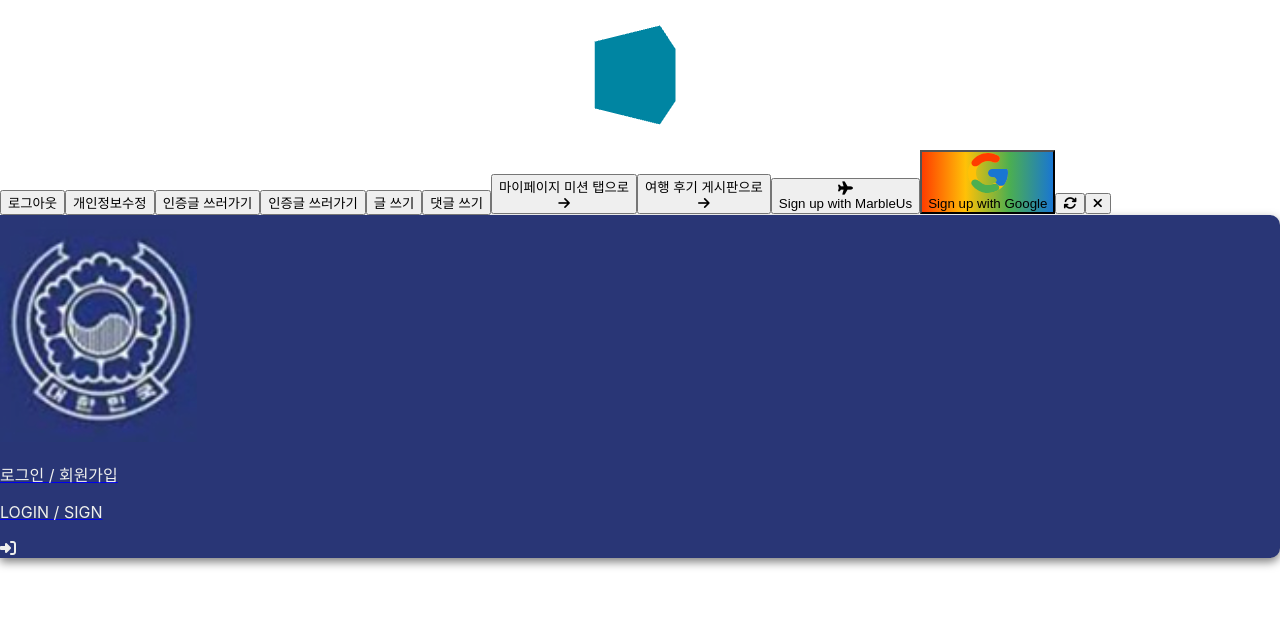
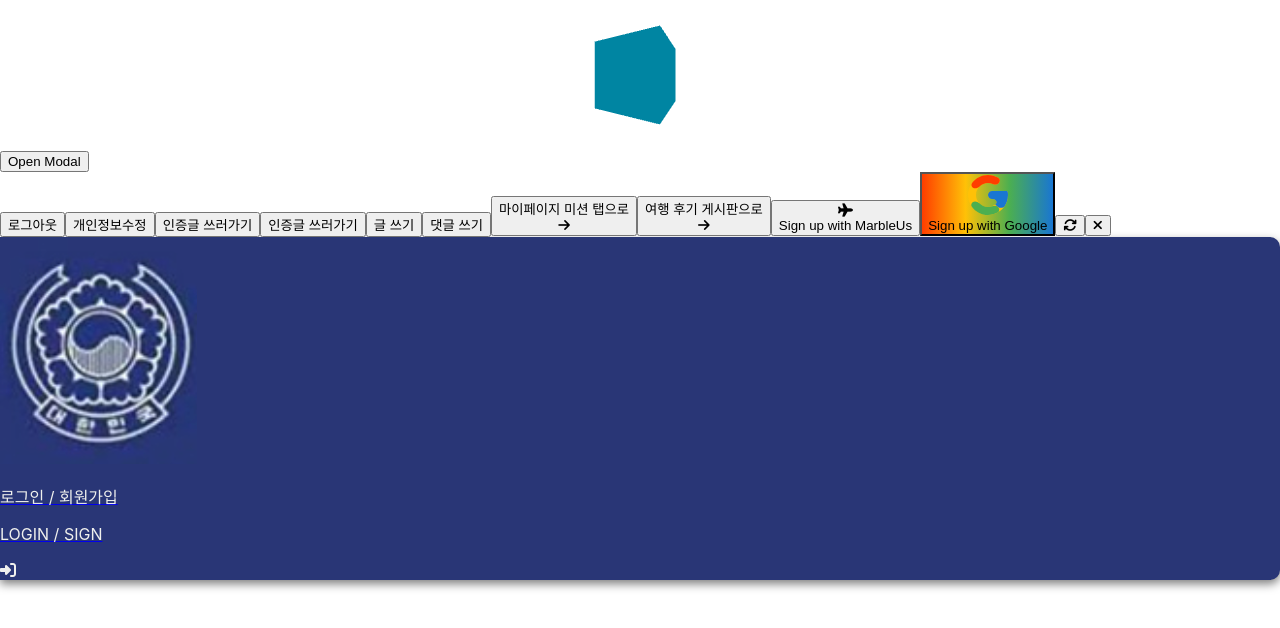
Before and after one commit to codestates-seb/seb45_main_023, a React (Create React App) app in the folder front/: page / in a window 1280 px wide. Shown: the top 628 px of the page. Built offline with nearby package versions, Linux system fonts and the light colour scheme.

Commit message:
[feat] #19 modal-recoil init setting

```diff
--- /dev/null
+++ b/front/src/components/Modal/ModalFrame.jsx
@@ -0,0 +1,44 @@
+import React from "react";
+import { useRecoilState } from "recoil";
+import { isModalOpenState } from "../../recoil/example";
+import { CloseButton } from "../Buttons";
+
+const Modal = () => {
+	const [isModalOpen, setIsModalOpen] = useRecoilState(isModalOpenState);
+
+	const openModal = () => {
+		setIsModalOpen(true);
+	};
+
+	const closeModal = () => {
+		setIsModalOpen(false);
+	};
+
+	return (
+		<div className="relative">
+			<button
+				onClick={openModal}
+				className="bg-blue-500 text-white p-2 rounded-md"
+			>
+				Open Modal
+			</button>
+
+			{isModalOpen && (
+				<div className="fixed inset-0 flex items-center justify-center z-10 bg-black bg-opacity-50">
+					<div className="bg-white p-4 rounded-md shadow-md">
+						<div className="flex justify-end">
+							<CloseButton onClick={closeModal} />
+						</div>
+						<div className="mt-4">
+							{/* 모달 내용 */}
+							<h2 className="text-xl font-semibold">Modal Content</h2>
+							<p>This is the content of the modal.</p>
+						</div>
+					</div>
+				</div>
+			)}
+		</div>
+	);
+};
+
+export default Modal;
--- a/front/src/pages/mainpage/Main.jsx
+++ b/front/src/pages/mainpage/Main.jsx
@@ -2,6 +2,7 @@ import { OrbitControls } from "@react-three/drei";
 import { Canvas } from "@react-three/fiber";
 
 import PassportIcon from "../../components/PassportIcon";
+import Modal from "../../components/Modal/ModalFrame";
 
 import {
 	Button,
@@ -29,6 +30,9 @@ export default function Main() {
 					<meshStandardMaterial attach="material" color={505050} />
 				</mesh>
 			</Canvas>
+
+			<Modal />
+
 			<Button text={"로그아웃"} />
 			<Button text={"개인정보수정"} />
 			<GreenButton text={"인증글 쓰러가기"} />
--- a/front/src/recoil/example.js
+++ b/front/src/recoil/example.js
@@ -9,3 +9,8 @@ export const isLoggedInState = atom({
 	key: "isLoggedIn",
 	default: false,
 });
+
+export const isModalOpenState = atom({
+	key: "isModalOpenState",
+	default: false,
+});
```
